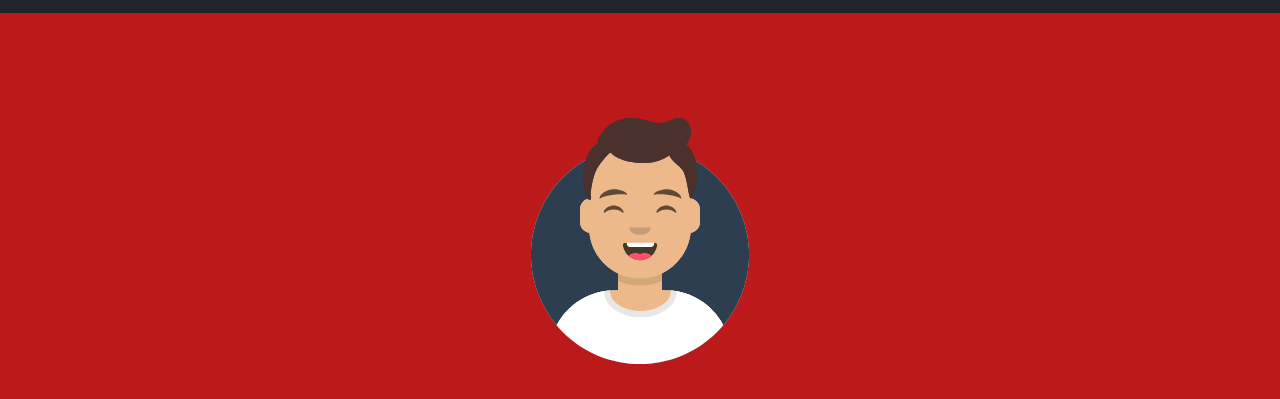
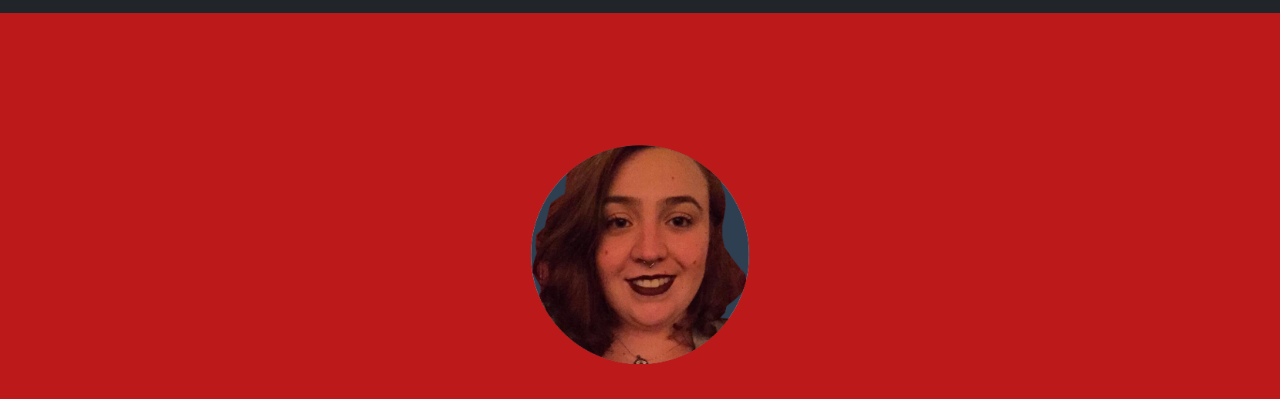
Before and after one commit to isabelapl/TIC, a plain HTML site: page index.html in a window 1280 px wide. Shown: the part 91-490 px from the top of the page. Drawn offline with nearby package versions, Linux system fonts and the light colour scheme.

Commit message:
editando link da imagem

```diff
--- a/index.html
+++ b/index.html
@@ -38,7 +38,7 @@
         <header class="masthead bg-primary text-white text-center">
             <div class="container d-flex align-items-center flex-column">
                 <!-- Masthead Avatar Image-->
-                <img class="masthead-avatar mb-5" src="assets/img/avataaars.svg" alt="" />
+                <img class="masthead-avatar mb-5" src="assets/img/isabela.png" alt="" />
                 <!-- Masthead Heading-->
                 <h1 class="masthead-heading text-uppercase mb-0">Isabela Pires</h1>
                 <!-- Icon Divider-->
```
